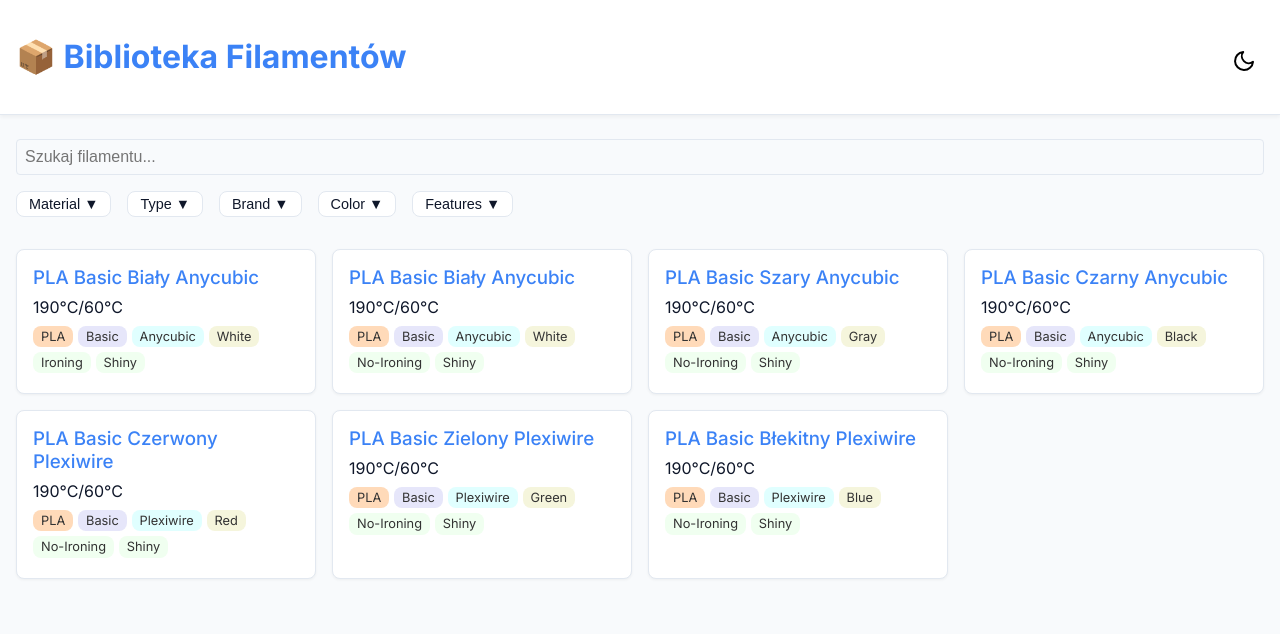
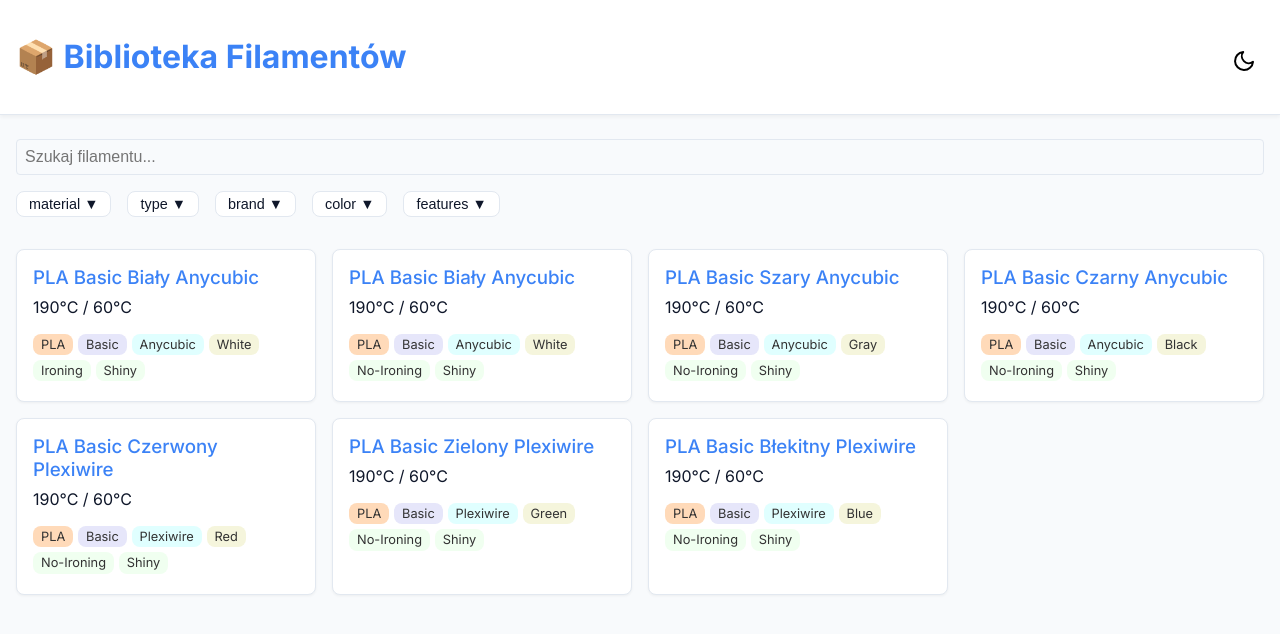
Before and after one commit to CeDwukropek/cedwukropek.github.io, a React (Create React App) app: page /#/ in a window 1280 px wide. Shown: the top 634 px of the page. Built offline with nearby package versions, Linux system fonts and the light colour scheme.

Commit message:
Refactor filament tags to grouped structure
Changed filament tag data from flat arrays to grouped objects in filaments.json. Updated FilamentCard, SearchBar, and Home components to support grouped tags, dynamic tag filtering, and improved tag display. Adjusted styles for temperature and tag spacing.

```diff
--- a/public/filaments.json
+++ b/public/filaments.json
@@ -4,7 +4,13 @@
     "name": "PLA Basic Biały Anycubic",
     "type": "PLA Basic",
     "color": "Biały",
-    "tags": ["PLA", "Basic", "Ironing", "Anycubic", "White", "Shiny"],
+    "tags": {
+      "material": ["PLA"],
+      "type": ["Basic"],
+      "brand": ["Anycubic"],
+      "color": ["White"],
+      "features": ["Ironing", "Shiny"]
+    },
     "settings": {
       "Printer Settings": {
         "layer height": "0.2mm",
@@ -35,7 +41,13 @@
     "name": "PLA Basic Biały Anycubic",
     "type": "PLA",
     "color": "Biały",
-    "tags": ["PLA", "Basic", "No-Ironing", "Anycubic", "White", "Shiny"],
+    "tags": {
+      "material": ["PLA"],
+      "type": ["Basic"],
+      "brand": ["Anycubic"],
+      "color": ["White"],
+      "features": ["No-Ironing", "Shiny"]
+    },
     "settings": {
       "Printer Settings": {
         "layer height": "0.2mm",
@@ -66,7 +78,13 @@
     "name": "PLA Basic Szary Anycubic",
     "type": "PLA",
     "color": "Szary",
-    "tags": ["PLA", "Basic", "No-Ironing", "Anycubic", "Gray", "Shiny"],
+    "tags": {
+      "material": ["PLA"],
+      "type": ["Basic"],
+      "brand": ["Anycubic"],
+      "color": ["Gray"],
+      "features": ["No-Ironing", "Shiny"]
+    },
     "settings": {
       "Printer Settings": {
         "layer height": "0.2mm",
@@ -97,7 +115,13 @@
     "name": "PLA Basic Czarny Anycubic",
     "type": "PLA",
     "color": "Czarny",
-    "tags": ["PLA", "Basic", "No-Ironing", "Anycubic", "Black", "Shiny"],
+    "tags": {
+      "material": ["PLA"],
+      "type": ["Basic"],
+      "brand": ["Anycubic"],
+      "color": ["Black"],
+      "features": ["No-Ironing", "Shiny"]
+    },
     "settings": {
       "Printer Settings": {
         "layer height": "0.2mm",
@@ -128,7 +152,13 @@
     "name": "PLA Basic Czerwony Plexiwire",
     "type": "PLA",
     "color": "Czerwony",
-    "tags": ["PLA", "Basic", "No-Ironing", "Plexiwire", "Red", "Shiny"],
+    "tags": {
+      "material": ["PLA"],
+      "type": ["Basic"],
+      "brand": ["Plexiwire"],
+      "color": ["Red"],
+      "features": ["No-Ironing", "Shiny"]
+    },
     "settings": {
       "Printer Settings": {
         "layer height": "0.2mm",
@@ -159,7 +189,13 @@
     "name": "PLA Basic Zielony Plexiwire",
     "type": "PLA",
     "color": "Zielony",
-    "tags": ["PLA", "Basic", "No-Ironing", "Plexiwire", "Green", "Shiny"],
+    "tags": {
+      "material": ["PLA"],
+      "type": ["Basic"],
+      "brand": ["Plexiwire"],
+      "color": ["Green"],
+      "features": ["No-Ironing", "Shiny"]
+    },
     "settings": {
       "Printer Settings": {
         "layer height": "0.2mm",
@@ -190,7 +226,13 @@
     "name": "PLA Basic Błekitny Plexiwire",
     "type": "PLA",
     "color": "Błekitny",
-    "tags": ["PLA", "Basic", "No-Ironing", "Plexiwire", "Blue", "Shiny"],
+    "tags": {
+      "material": ["PLA"],
+      "type": ["Basic"],
+      "brand": ["Plexiwire"],
+      "color": ["Blue"],
+      "features": ["No-Ironing", "Shiny"]
+    },
     "settings": {
       "Printer Settings": {
         "layer height": "0.2mm",
--- a/src/components/FilamentCard.js
+++ b/src/components/FilamentCard.js
@@ -1,29 +1,35 @@
 import React from "react";
 import { Link } from "react-router-dom";
-import { tagGroupMapping } from "../utils/tagGroupMapping";
 
 function FilamentCard({ filament }) {
-  // Group tags by group based on the mapping.
-  const groupedTags = (filament.tags || []).reduce((acc, tag) => {
-    const group = tagGroupMapping[tag] || "other";
-    if (!acc[group]) acc[group] = [];
-    acc[group].push(tag);
-    return acc;
-  }, {});
+  const temperature =
+    filament.settings?.["Printer Settings"]?.temperature || "";
+  const bedTemperature =
+    filament.settings?.["Printer Settings"]?.bed || "";
 
   // Define the desired order for groups.
-  const groupOrder = ["material", "type", "brand", "color", "features", "other"];
+  const groupOrder = ["material", "type", "brand", "color", "features"];
 
-  // Extract the temperature from the settings.
-  const temperature =
-    filament.settings &&
-    filament.settings["Printer Settings"] &&
-    filament.settings["Printer Settings"].temperature;
-
-  const bedTemperature =
-    filament.settings &&
-    filament.settings["Printer Settings"] &&
-    filament.settings["Printer Settings"].bed;
+  // Flatten the tags object into an array with group information.
+  let sortedTags = [];
+  if (filament.tags) {
+    // First, add tags from groups in order.
+    groupOrder.forEach((group) => {
+      if (filament.tags[group]) {
+        sortedTags = sortedTags.concat(
+          filament.tags[group].map((tag) => ({ group, tag }))
+        );
+      }
+    });
+    // Then, add any remaining groups not defined in groupOrder.
+    Object.entries(filament.tags).forEach(([group, tags]) => {
+      if (!groupOrder.includes(group)) {
+        sortedTags = sortedTags.concat(
+          tags.map((tag) => ({ group, tag }))
+        );
+      }
+    });
+  }
 
   return (
     <div className="card">
@@ -32,19 +38,15 @@
       </h3>
       {temperature && (
         <div className="temperature">
-          {temperature}/{bedTemperature}
+          {temperature} / {bedTemperature}
         </div>
       )}
       <div className="tags">
-        {groupOrder.map(
-          (group) =>
-            groupedTags[group] &&
-            groupedTags[group].map((tag) => (
-              <span key={tag} className={`tag ${group}`}>
-                {tag}
-              </span>
-            ))
-        )}
+        {sortedTags.map(({ group, tag }) => (
+          <span key={`${group}-${tag}`} className={`tag ${group}`}>
+            {tag}
+          </span>
+        ))}
       </div>
     </div>
   );
--- a/src/components/SearchBar.js
+++ b/src/components/SearchBar.js
@@ -1,25 +1,11 @@
 import React, { useState, useRef, useEffect } from "react";
 
-// Define groups of tags. Adjust the tags in each group per your needs.
-const tagGroups = {
-  "Material": ["PLA"],
-  "Type": ["Basic"],
-  "Brand": ["Anycubic", "Plexiwire"],
-  "Color": ["White", "Gray", "Black", "Czerwony", "Zielony", "Błekitny"],
-  "Features": ["Ironing", "No-Ironing", "Shiny"]
-};
-
-function SearchBar({ search, setSearch, selectedTags, setSelectedTags, allTags }) {
-  // Track only one open group at a time
+function SearchBar({ search, setSearch, selectedTags, setSelectedTags, groupedTags }) {
   const [openGroup, setOpenGroup] = useState(null);
   const containerRef = useRef(null);
 
   const toggleGroup = (groupName) => {
-    if (openGroup === groupName) {
-      setOpenGroup(null);
-    } else {
-      setOpenGroup(groupName);
-    }
+    setOpenGroup(openGroup === groupName ? null : groupName);
   };
 
   const handleTagToggle = (tag) => {
@@ -30,7 +16,7 @@
     }
   };
 
-  // Detect clicks outside the dropdown container and close any open dropdown.
+  // Zamknij dropdown po kliknięciu poza nim
   useEffect(() => {
     const handleClickOutside = (event) => {
       if (containerRef.current && !containerRef.current.contains(event.target)) {
@@ -43,10 +29,9 @@
     };
   }, []);
 
-  // Render a dropdown for each tag group.
+  // Render dropdowna dla każdej grupy
   const renderTagGroup = (groupName, groupTags) => {
-    const availableTags = groupTags.filter((tag) => allTags.includes(tag));
-    if (availableTags.length === 0) return null;
+    if (!groupTags || groupTags.size === 0) return null;
     return (
       <div key={groupName} className="dropdown-group">
         <button
@@ -57,7 +42,7 @@
         </button>
         {openGroup === groupName && (
           <div className="dropdown-content">
-            {availableTags.map((tag) => (
+            {[...groupTags].map((tag) => (
               <label key={tag} className="dropdown-item">
                 <input
                   type="checkbox"
@@ -84,7 +69,7 @@
         />
       </div>
       <div className="dropdown-filter">
-        {Object.entries(tagGroups).map(([groupName, groupTags]) =>
+        {Object.entries(groupedTags).map(([groupName, groupTags]) =>
           renderTagGroup(groupName, groupTags)
         )}
       </div>
--- a/src/pages/Home.js
+++ b/src/pages/Home.js
@@ -5,29 +5,33 @@
 function Home() {
   const [filaments, setFilaments] = useState([]);
   const [search, setSearch] = useState("");
-  // change from single tag to multiple selectedTags
   const [selectedTags, setSelectedTags] = useState([]);
-  const [allTags, setAllTags] = useState([]);
 
   useEffect(() => {
     fetch("/filaments.json")
       .then((res) => res.json())
-      .then((data) => {
-        setFilaments(data);
-        // extract unique tags
-        const tags = [...new Set(data.flatMap((f) => f.tags))];
-        setAllTags(tags);
-      });
+      .then((data) => setFilaments(data));
   }, []);
 
-  // Adjust filtering if switching to multiple tag filtering.
-  const filtered = filaments.filter((f) => {
-    const matchSearch = f.name.toLowerCase().includes(search.toLowerCase());
-    // if any tags are selected, filament must include all selected tags
+  // 🔹 Automatycznie grupujemy wszystkie tagi
+  const groupedTags = filaments.reduce((acc, filament) => {
+    Object.entries(filament.tags || {}).forEach(([group, tags]) => {
+      if (!acc[group]) acc[group] = new Set();
+      tags.forEach((tag) => acc[group].add(tag));
+    });
+    return acc;
+  }, {});
+
+  // 🔹 Filtrowanie filamentów
+  const filtered = filaments.filter((filament) => {
+    const matchSearch = filament.name.toLowerCase().includes(search.toLowerCase());
+
+    const filamentTags = Object.values(filament.tags || {}).flat();
     const matchTags =
       selectedTags.length > 0
-        ? selectedTags.every((tag) => f.tags.includes(tag))
+        ? selectedTags.every((tag) => filamentTags.includes(tag))
         : true;
+
     return matchSearch && matchTags;
   });
 
@@ -38,8 +42,9 @@
         setSearch={setSearch}
         selectedTags={selectedTags}
         setSelectedTags={setSelectedTags}
-        allTags={allTags}
+        groupedTags={groupedTags}
       />
+
       <div className="grid">
         {filtered.map((f) => (
           <FilamentCard key={f.id} filament={f} />
--- a/src/styles.css
+++ b/src/styles.css
@@ -62,6 +62,12 @@
   gap: 1rem;
 }
 
+.temperature {
+  font-size: 1rem;
+  color: var(--text);
+  margin-bottom: 1rem;
+}
+
 .card {
   background: var(--card-bg);
   border-radius: 8px;
@@ -82,7 +88,7 @@
 }
 
 .tags {
-  margin-top: 0.5rem;
+  margin-top: 1rem;
 }
 
 .tag {
@@ -222,7 +228,7 @@
 }
 
 .tag-group {
-  margin-bottom: 1rem;
+  margin-bottom: 0.25rem;
 }
 
 .tag-group h5 {
```
